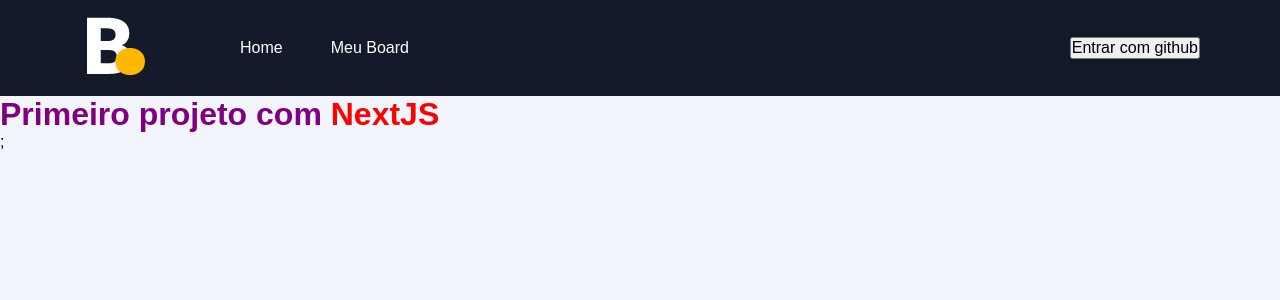
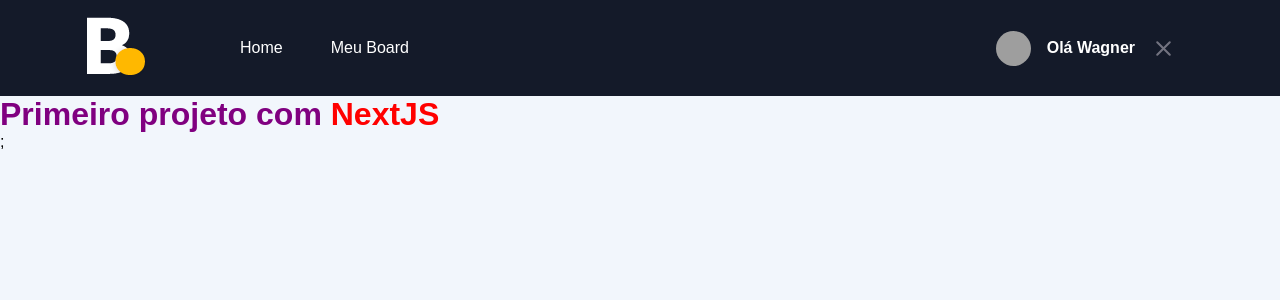
Before and after one commit to WagnerReis/Board-NextJS, a Next.js app: page / in a window 1280 px wide. Shown: the top 300 px of the page. Built offline with nearby package versions, Linux system fonts and the light colour scheme; grey boxes are pictures that could not be loaded.

Commit message:
Botao de login

```diff
--- a/package.json
+++ b/package.json
@@ -17,6 +17,7 @@
     "next": "13.3.4",
     "react": "18.2.0",
     "react-dom": "18.2.0",
+    "react-icons": "^4.8.0",
     "sass": "^1.62.1",
     "typescript": "5.0.4"
   }
--- a/src/components/Header/index.tsx
+++ b/src/components/Header/index.tsx
@@ -1,5 +1,6 @@
 import Link from "next/link";
 import styles from "./styles.module.scss";
+import { SignInButton } from '../SignInButton'
 
 export function Header() {
   return (
@@ -17,7 +18,7 @@
           </Link>
         </nav>
 
-        <button>Entrar com github</button>
+        <SignInButton />
       </div>
     </header>
   );
--- /dev/null
+++ b/src/components/SignInButton/index.tsx
@@ -0,0 +1,28 @@
+import styles from './styles.module.scss'
+import { FaGithub } from 'react-icons/fa'
+import { FiX } from 'react-icons/fi'
+
+export function SignInButton() {
+  const session = true;
+
+  return session ? (
+    <button
+      type="button"
+      className={styles.signInButton}
+      onClick={() => {}}
+    >
+      <img src="https://sujeitoprogramador.com/steve.png" alt="Foto do usuario" />
+      Olá Wagner
+      <FiX color='#737380' className={styles.closeIcon}/>
+    </button>
+  ) : (
+    <button
+      type="button"
+      className={styles.signInButton}
+      onClick={() => {}}
+    >
+      <FaGithub color='#FFB800'/>
+      Entrar com github
+    </button>
+  )
+}
--- /dev/null
+++ b/src/components/SignInButton/styles.module.scss
@@ -0,0 +1,37 @@
+.signInButton{
+  height: 2.5rem;
+  border-radius: 3rem;
+  background: transparent;
+  border: 0;
+  display: flex;
+  align-items: center;
+  justify-content: center;
+  padding: 0 1.5rem;
+  color: #FFF;
+  font-weight: bold;
+  transition: filter 0.2s;
+
+  svg{
+    width: 25px;
+    height: 25px;
+  }
+
+  img{
+    width: 35px;
+    height: 35px;
+    border-radius: 50%;
+    margin-right: 1rem;
+  }
+
+  &:hover{
+    filter: brightness(0.9)
+  }
+
+  svg:first-child{
+    margin-right: 1rem;
+  }
+
+  svg.closeIcon{
+    margin-left: 1rem;
+  }
+}
```
Also changed, not shown: 1 other file (tests, documents, lock files or other folders).
